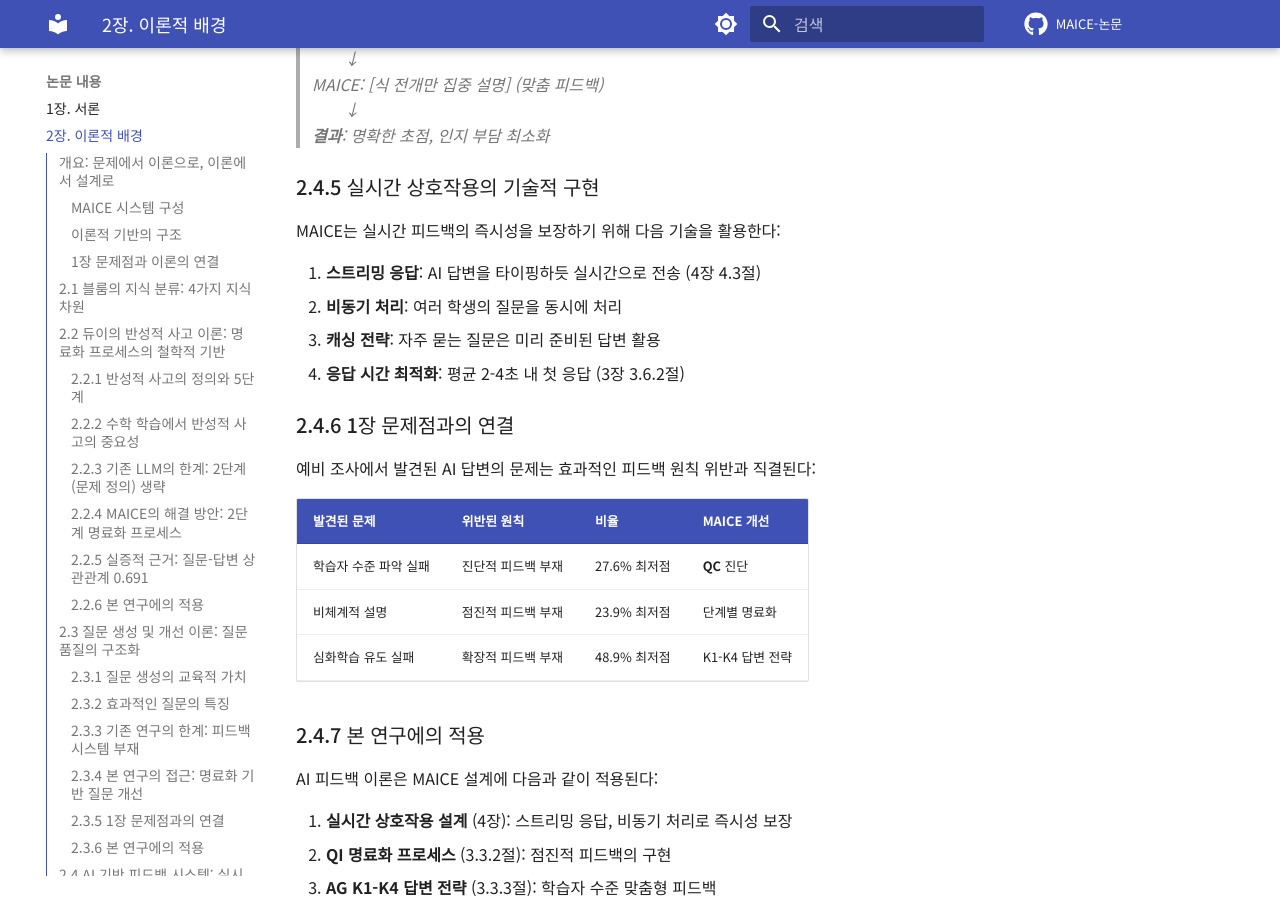
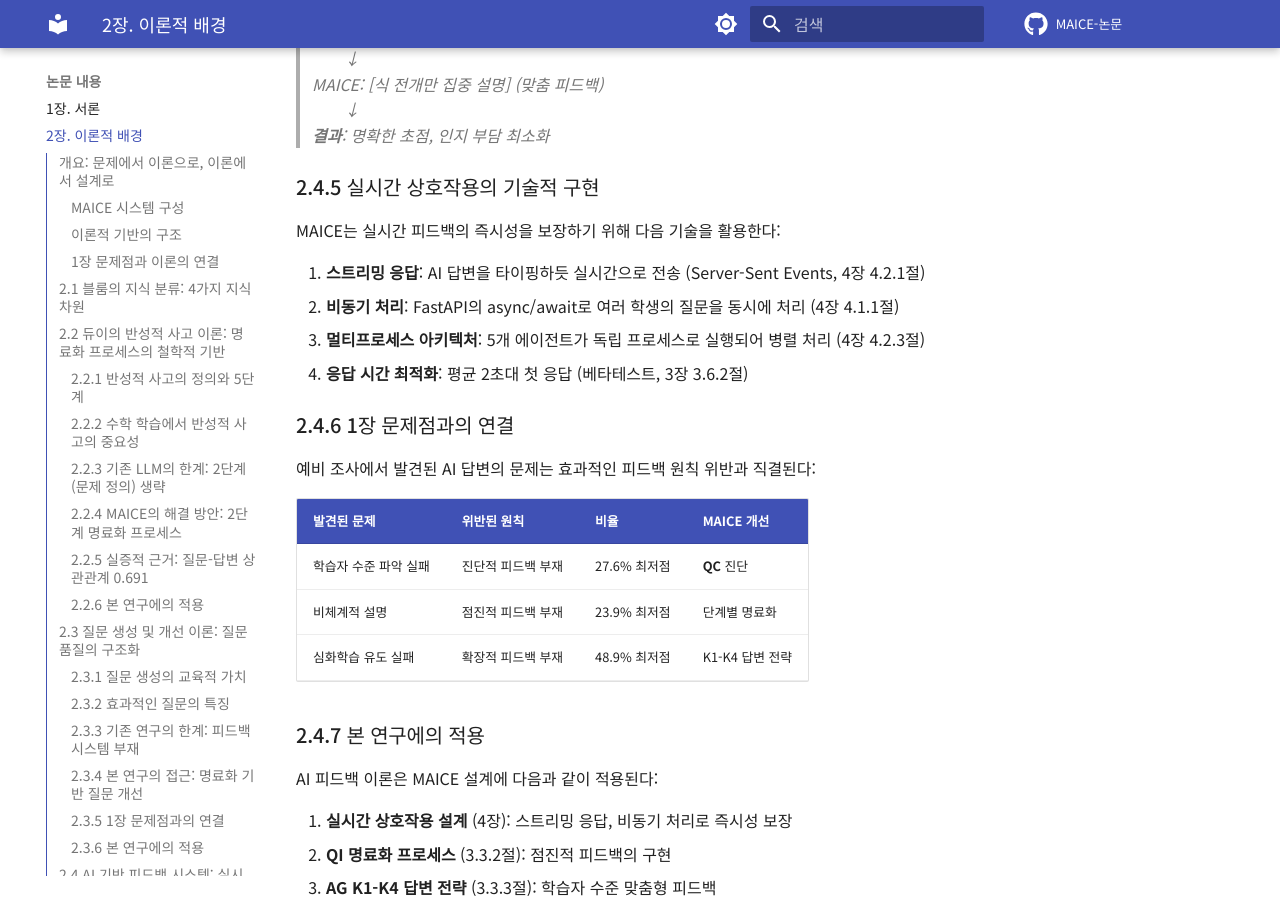
Before and after one commit to KimKyuBong/maice-paper-deploy, an MkDocs documentation site: the page built from docs/chapters/02-theoretical-background.md, in a window 1280 px wide and 900 px high, scrolled down 12786 px. Built offline with MkDocs 1.6.1 and Material for MkDocs 9.7.7, drawn with Linux system fonts in a browser that asks for light colours; comment, search, counter and statistics services are not loaded.

Commit message:
2.4.5절 캐싱 전략 제거 (미구현)
- 캐싱 전략: 미구현으로 제거
- 실제 구현된 기술로 대체:
  * 스트리밍 응답 (SSE)
  * 비동기 처리 (FastAPI async/await)
  * 멀티프로세스 아키텍처
  * 응답 시간 최적화 (평균 2초대)

```diff
--- a/docs/chapters/02-theoretical-background.md
+++ b/docs/chapters/02-theoretical-background.md
@@ -497,10 +497,10 @@ MAICE는 위 4가지 원칙을 멀티 에이전트 아키텍처로 구현한다:
 
 MAICE는 실시간 피드백의 즉시성을 보장하기 위해 다음 기술을 활용한다:
 
-1. **스트리밍 응답**: AI 답변을 타이핑하듯 실시간으로 전송 (4장 4.3절)
-2. **비동기 처리**: 여러 학생의 질문을 동시에 처리
-3. **캐싱 전략**: 자주 묻는 질문은 미리 준비된 답변 활용
-4. **응답 시간 최적화**: 평균 2-4초 내 첫 응답 (3장 3.6.2절)
+1. **스트리밍 응답**: AI 답변을 타이핑하듯 실시간으로 전송 (Server-Sent Events, 4장 4.2.1절)
+2. **비동기 처리**: FastAPI의 async/await로 여러 학생의 질문을 동시에 처리 (4장 4.1.1절)
+3. **멀티프로세스 아키텍처**: 5개 에이전트가 독립 프로세스로 실행되어 병렬 처리 (4장 4.2.3절)
+4. **응답 시간 최적화**: 평균 2초대 첫 응답 (베타테스트, 3장 3.6.2절)
 
 ### 2.4.6 1장 문제점과의 연결
 
```
